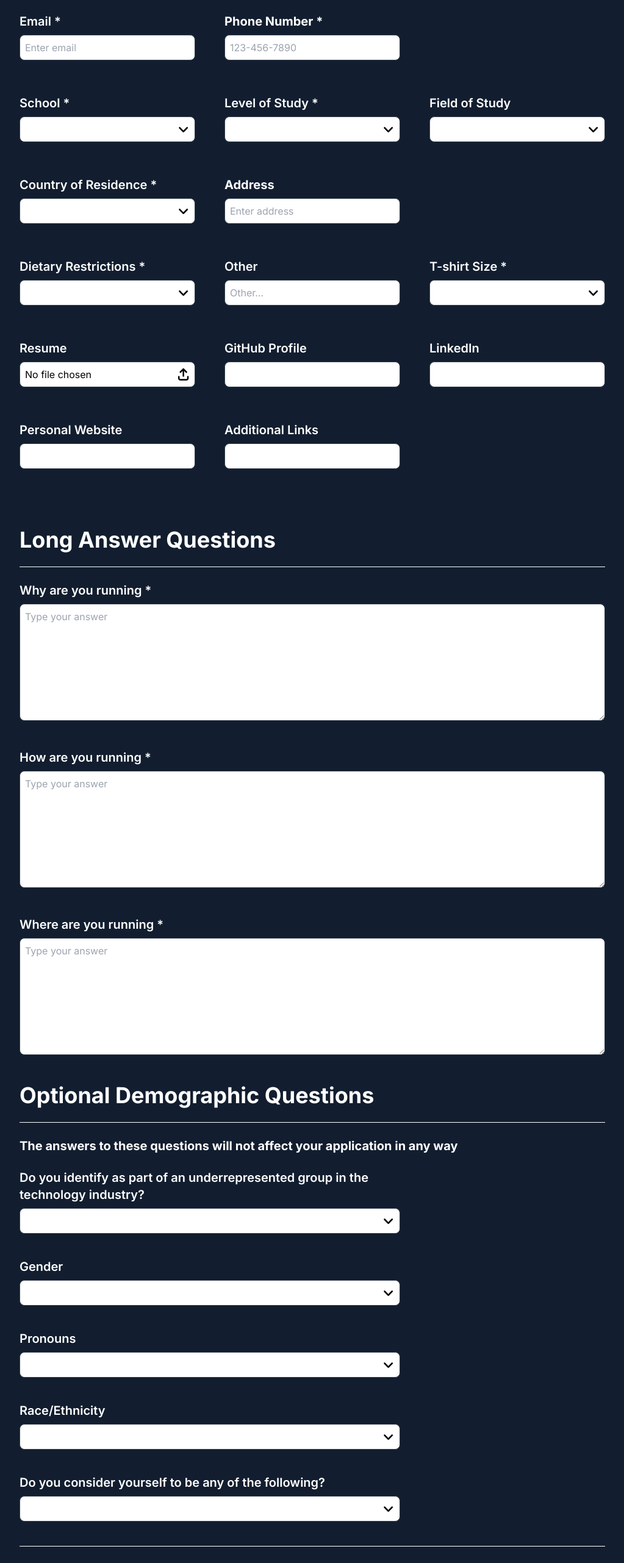
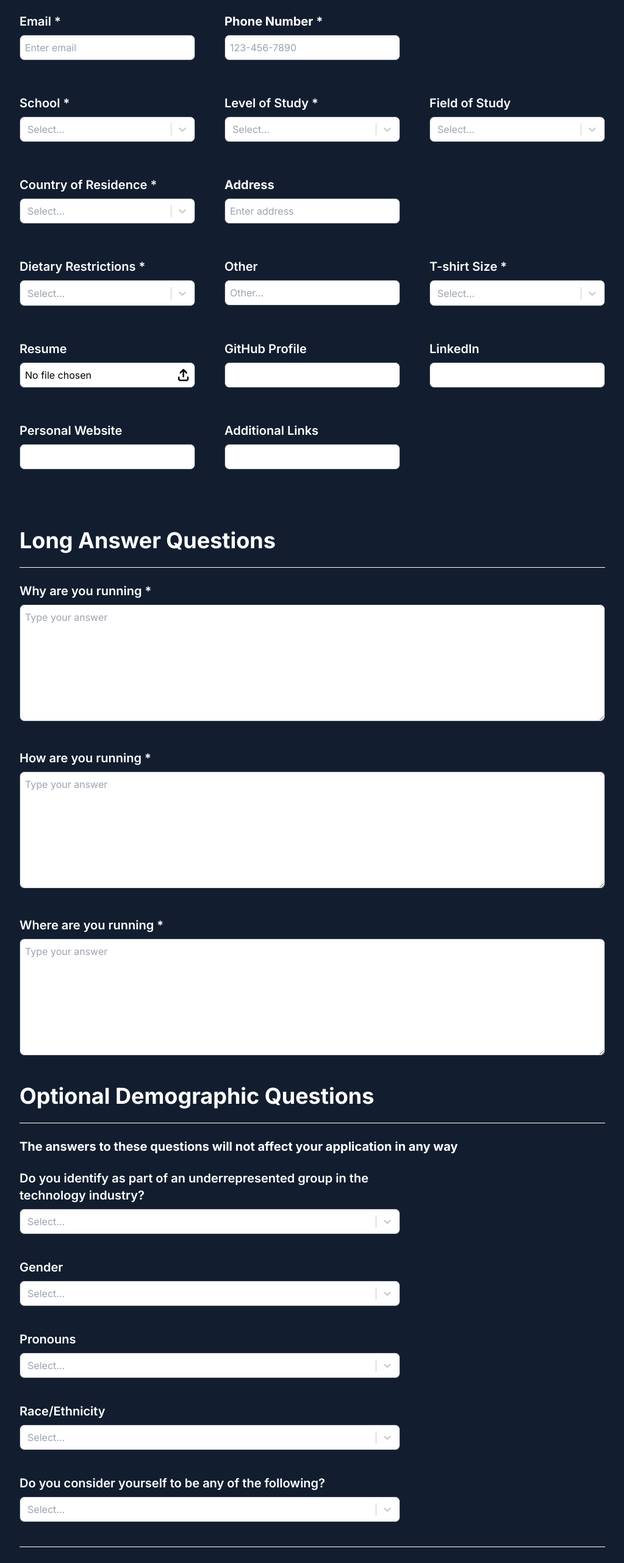
Before and after one commit to GeeseHacks/portal.geesehacks.com, a Next.js app in the folder frontend/: page /apply in a window 1280 px wide. Shown: the part 234-2797 px from the top of the page at 61% size, without its empty margins (128-1151 px from the left). Built offline with nearby package versions, Linux system fonts and the light colour scheme.

Commit message:
Added search functionality

```diff
--- a/frontend/components/apply.tsx
+++ b/frontend/components/apply.tsx
@@ -1,7 +1,7 @@
 "use client";
 
 import React from "react";
-import { SubmitHandler, useForm, UseFormRegisterReturn } from "react-hook-form";
+import { SubmitHandler, useForm, UseFormRegisterReturn, Controller } from "react-hook-form";
 import { z } from "zod";
 import { zodResolver } from "@hookform/resolvers/zod";
 import { options } from "./formAssets/formAssets";
@@ -11,6 +11,7 @@ import { v4 as uuidv4 } from "uuid";
 import { fetchCSV } from "./formAssets/csvUtils";
 import { useState } from "react";
 import { useEffect } from "react";
+import Select from 'react-select'
 
 interface InputFieldProps {
   id: string;
@@ -39,7 +40,7 @@ const InputField: React.FC<InputFieldProps> = ({
       {...registerOptions}
       className={`w-full p-2 border ${
         error ? "border-red-500 border-2" : "border-gray-700"
-      } rounded-lg text-black`}
+      } rounded-lg text-black focus:outline-none`}
       placeholder={placeholder}
     />
     {error && <p className="text-red-500 text-s italic">{error}</p>}
@@ -49,7 +50,8 @@ const InputField: React.FC<InputFieldProps> = ({
 interface SelectFieldProps {
   id: string;
   label: string;
-  registerOptions: UseFormRegisterReturn;
+  control: any;
+  //registerOptions: UseFormRegisterReturn;
   options: any[];
   className?: string;
   error?: string;
@@ -58,7 +60,7 @@ interface SelectFieldProps {
 const SelectField: React.FC<SelectFieldProps> = ({
   id,
   label,
-  registerOptions,
+  control,
   options,
   className,
   error,
@@ -67,26 +69,51 @@ const SelectField: React.FC<SelectFieldProps> = ({
     <label className="block mb-2 text-xl font-semibold" htmlFor={id}>
       {label}
     </label>
-    <select
-      id={id}
-      {...registerOptions}
-      className={`custom-select w-full p-2 border ${
-        error ? "border-red-500 border-2" : "border-gray-700"
-      } rounded-lg text-black`}
-    >
-      <option value=""></option>
-      {options.map((option, index) => (
-        <option
-          key={index}
-          value={typeof option === "string" ? option : option.value}
-        >
-          {typeof option === "string" ? option : option.label}
-        </option>
-      ))}
-    </select>
+    <Controller
+      name={id}
+      control={control}
+      render={({ field }) => (
+        <Select
+          {...field}
+          options={options}
+          styles={customStyles}
+          className={`text-black ${
+            error ? "border-red-500 border-2" : "border-gray-700"
+          }`}
+          classNamePrefix="react-select"
+
+        />
+      )}
+    />
     {error && <p className="text-red-500 text-s italic">{error}</p>}
   </div>
 );
+
+const customStyles = {
+  control: (provided: any, state: { isFocused: any; }) => ({
+    ...provided,
+    width: '100%',
+    padding: '0.13rem',
+    borderRadius: '0.5rem',
+    borderColor: state.isFocused ? '#374151' : '#374151',
+    '&:hover': {
+      borderColor: state.isFocused ? '#374151' : '#374151',
+    },
+    boxShadow: 'none'
+  }),
+  placeholder: (provided: any) => ({
+    ...provided,
+    color: '#9ca3af',
+  }),
+  singleValue: (provided: any) => ({
+    ...provided,
+    color: 'black',
+  }),
+  input: (provided: any) => ({
+    ...provided,
+    color: 'black',
+  }),
+};
 
 interface TextAreaFieldProps {
   id: string;
@@ -112,7 +139,7 @@ const TextAreaField: React.FC<TextAreaFieldProps> = ({
       {...registerOptions}
       className={`w-full p-2 border ${
         error ? "border-red-500 border-2" : "border-gray-700"
-      } rounded-lg text-black h-48`}
+      } rounded-lg text-black h-48 focus:outline-none`}
       placeholder={placeholder}
     />
     {error && <p className="text-red-500 text-s italic">{error}</p>}
@@ -146,7 +173,7 @@ const ComplexInputField: React.FC<ComplexInputFieldProps> = ({
           id={id}
           type={type}
           {...registerOptions}
-          className="w-full p-2 border border-gray-700 rounded-lg text-black"
+          className="w-full p-2 border border-gray-700 rounded-lg text-black focus:outline-none"
           placeholder={placeholder}
         />
         {error && <p className="text-red-500 text-s italic">{error}</p>}
@@ -216,23 +243,22 @@ const formSchema = z.object({
 type formSchemaType = z.infer<typeof formSchema>;
 
 const RegistrationForm: React.FC = () => {
-  const [countryOptions, setCountryOptions] = useState<string[]>([]);
-  const [schoolOptions, setSchoolOptions] = useState<string[]>([]);
+  const [countryOptions, setCountryOptions] = useState<{ label: string; value: string }[]>([]);
+  const [schoolOptions, setSchoolOptions] = useState<{ label: string; value: string }[]>([]);
 
   useEffect(() => {
     const fetchOptions = async () => {
       const countries = await fetchCSV("/countries.csv");
       const schools = await fetchCSV("/schools.csv");
-      setCountryOptions(countries);
-      setSchoolOptions(schools);
+      setCountryOptions(countries.map((country) => ({ label: country, value: country })));
+      setSchoolOptions(schools.map((school) => ({ label: school, value: school })));
     };
-
-    console.log(schoolOptions)
 
     fetchOptions();
   }, []);
 
   const {
+    control,
     register,
     handleSubmit,
     formState: { errors },
@@ -302,7 +328,7 @@ const RegistrationForm: React.FC = () => {
           <SelectField
             id="age"
             label="Age *"
-            registerOptions={register("age")}
+            control={control}
             options={getAgeOptions().map((age) => ({ label: age, value: age }))}
             className="col-span-1"
             error={errors.age?.message}
@@ -325,7 +351,7 @@ const RegistrationForm: React.FC = () => {
           <SelectField
             id="school"
             label="School *"
-            registerOptions={register("school")}
+            control={control}
             options={schoolOptions}
             className="col-span-1"
             error={errors.school?.message}
@@ -333,23 +359,23 @@ const RegistrationForm: React.FC = () => {
           <SelectField
             id="levelOfStudy"
             label="Level of Study *"
-            registerOptions={register("levelOfStudy")}
-            options={options.levelsOfStudy}
+            control={control}
+            options={options.levelsOfStudy.map((option) => ({ label: option, value: option }))}
             className="col-span-1"
             error={errors.levelOfStudy?.message}
           />
           <SelectField
             id="fieldOfStudy"
             label="Field of Study"
-            registerOptions={register("fieldOfStudy")}
-            options={options.fieldsOfStudy}
+            control={control}
+            options={options.fieldsOfStudy.map((option) => ({ label: option, value: option }))}
             className="col-span-1"
             error={errors.fieldOfStudy?.message}
           />
           <SelectField
             id="countryOfResidence"
             label="Country of Residence *"
-            registerOptions={register("countryOfResidence")}
+            control={control}
             options={countryOptions}
             className="col-span-1"
             error={errors.countryOfResidence?.message}
@@ -364,8 +390,8 @@ const RegistrationForm: React.FC = () => {
           <SelectField
             id="dietaryRestrictions"
             label="Dietary Restrictions *"
-            registerOptions={register("dietaryRestrictions")}
-            options={options.dietaryRestrictions}
+            control={control}
+            options={options.dietaryRestrictions.map((option) => ({ label: option, value: option }))}
             className="col-span-1"
             error={errors.dietaryRestrictions?.message}
           />
@@ -379,8 +405,8 @@ const RegistrationForm: React.FC = () => {
           <SelectField
             id="tShirtSize"
             label="T-shirt Size *"
-            registerOptions={register("tShirtSize")}
-            options={options.tShirtSizes}
+            control={control}
+            options={options.tShirtSizes.map((option) => ({ label: option, value: option }))}
             className="col-span-1"
             error={errors.tShirtSize?.message}
           />
@@ -467,40 +493,40 @@ const RegistrationForm: React.FC = () => {
           <SelectField
             id="underrepresented"
             label="Do you identify as part of an underrepresented group in the technology industry?"
-            registerOptions={register("underrepresented")}
-            options={["Yes", "No", "Unsure"]}
+            control={control}
+            options={options.underrepresented.map((option) => ({ label: option, value: option }))}
             className="col-span-2"
             error={errors.underrepresented?.message}
           />
           <SelectField
             id="gender"
             label="Gender"
-            registerOptions={register("gender")}
-            options={options.genders}
+            control={control}
+            options={options.genders.map((option) => ({ label: option, value: option }))}
             className="col-span-2"
             error={errors.gender?.message}
           />
           <SelectField
             id="pronouns"
             label="Pronouns"
-            registerOptions={register("pronouns")}
-            options={options.pronouns}
+            control={control}
+            options={options.pronouns.map((option) => ({ label: option, value: option }))}
             className="col-span-2"
             error={errors.pronouns?.message}
           />
           <SelectField
             id="ethnicity"
             label="Race/Ethnicity"
-            registerOptions={register("ethnicity")}
-            options={options.ethnicities}
+            control={control}
+            options={options.ethnicities.map((option) => ({ label: option, value: option }))}
             className="col-span-2"
             error={errors.ethnicity?.message}
           />
           <SelectField
             id="sexuality"
             label="Do you consider yourself to be any of the following?"
-            registerOptions={register("sexuality")}
-            options={options.sexualities}
+            control={control}
+            options={options.sexualities.map((option) => ({ label: option, value: option }))}
             className="col-span-2"
             error={errors.sexuality?.message}
           />
--- a/frontend/package.json
+++ b/frontend/package.json
@@ -17,6 +17,7 @@
     "react": "^18",
     "react-dom": "^18",
     "react-hook-form": "^7.52.0",
+    "react-select": "^5.8.0",
     "swagger-ui-express": "^5.0.1",
     "uuid": "^10.0.0",
     "yamljs": "^0.3.0",
```
Also changed, not shown: 1 other file (tests, documents, lock files or other folders).
